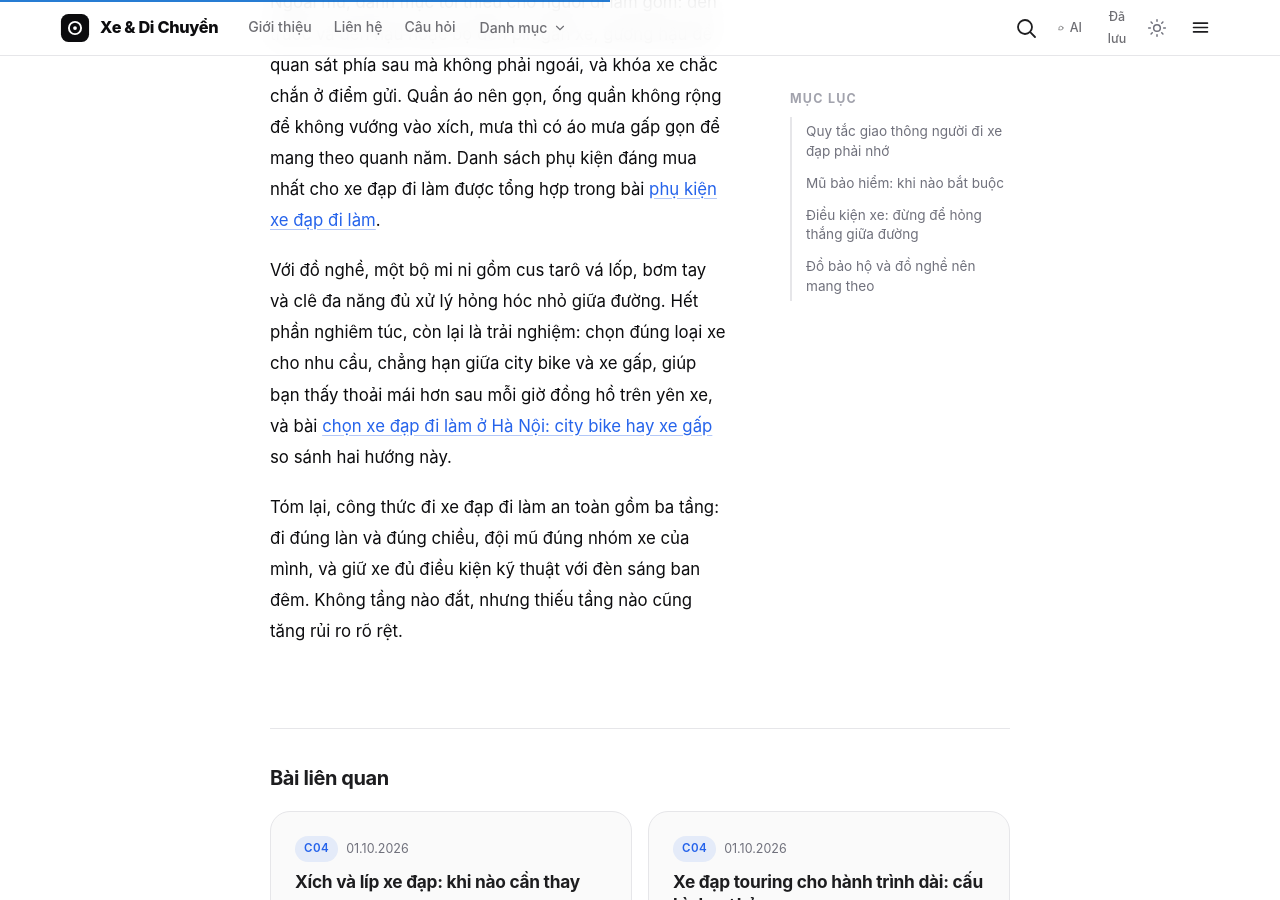
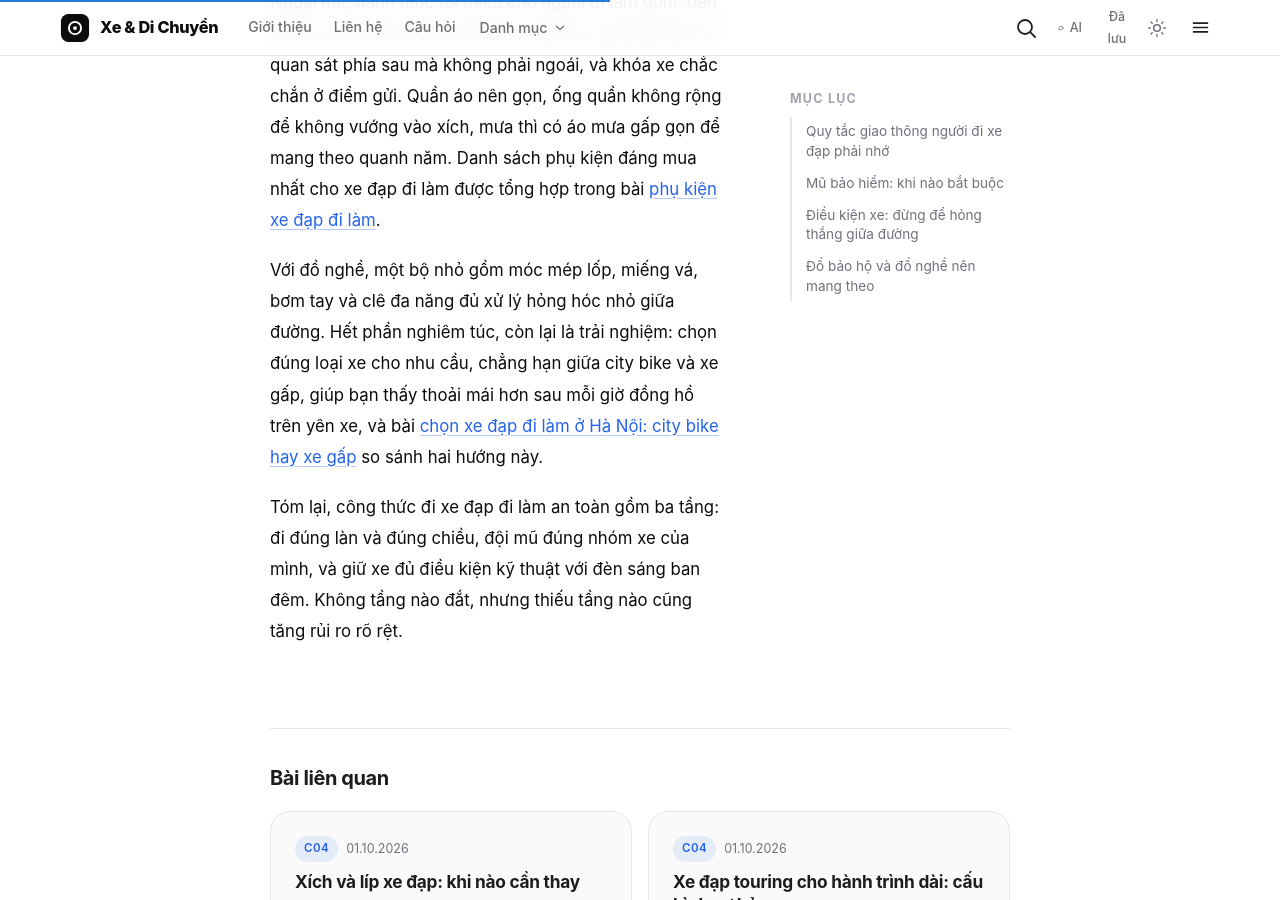
Before and after one commit to codeappweb/lab, a Jekyll site: the page built from _posts/2026-10-01-di-xe-dap-di-lam-an-toan-do-bao-ho-va-luat-giao-thong.md, in a window 1280 px wide and 900 px high, scrolled down 2656 px. Built offline with Jekyll 4.4.1, drawn with Linux system fonts in a browser that asks for light colours.

Commit message:
repair(C04-0011): sửa cụm từ lỗi trong phần đồ nghề

```diff
--- a/_posts/2026-10-01-di-xe-dap-di-lam-an-toan-do-bao-ho-va-luat-giao-thong.md
+++ b/_posts/2026-10-01-di-xe-dap-di-lam-an-toan-do-bao-ho-va-luat-giao-thong.md
@@ -35,7 +35,8 @@ verification_status: verified
 
 ## Quy tắc giao thông người đi xe đạp phải nhớ
 
-Xe đạp là xe thô sơ, nhưng khi đã tham gia giao thông, bạn vẫn phải tuân theo quy tắc chung: đi bên phải theo chiều đi của mình, đi đúng làn đường và phần đường quy định, chấp hành đèn tín hiệu và biển báo. Phương tiện nào chậm hơn thì đi về bên phải, nên xe đạp không nên tranh làn với xe máy; nếu đường có phần đường hoặc làn dành riêng cho xe thô sơ thì phải đi đúng phần đó. Người điều khiển xe thô sơ phải cho xe đi hàng một, không đi dàn hàng ngang, và khi vào ban đêm phải có báo hiệu sáng ở phía trước và phía sau xe.
+Xe đạp là xe thô sơ, nhưng khi đã tham gia giao thông, bạn vẫn phải tuân theo quy tắc chung: đi bên phải theo chiều đi của mình, đi đúng làn đường và phần đường quy định, chấp hành đèn tín hiệu và biển báo. Phương tiện nào chậm hơn thì đi về bên phải, nên xe đạp không nên tranh làn với xe máy; nếu đường có phần đường hoặc làn dành riêng cho xe thô sơ thì phải đi đúng phần đó. Người điều khiển xe thô sơ phải cho xe đi hàng
+một, không đi dàn hàng ngang, và khi vào ban đêm phải có báo hiệu sáng ở phía trước và phía sau xe.
 
 Hai lỗi phổ biến nhất của người đi xe đạp là đi ngược chiều và cắt qua giao lộ không quan sát. Đi ngược chiều kể cả quãng ngắn cũng bị xử phạt theo Nghị định 168/2024/NĐ-CP, và đáng kể hơn là phần lớn va chạm nghiêm trọng với người đi xe đạp đến từ chính thói quen này. Kỹ năng giữ vị trí, phanh sớm và xử lý giao cắt được trình bày chi tiết trong bài [xe đạp lên vỉa hè và đi trên phố]({{ '/xe-dap-len-via-he-va-di-tren-pho-ky-nang-co-ban/' | relative_url }}).
 
@@ -49,12 +50,13 @@ Với xe đạp thường không có động cơ, luật hiện hành chưa bắ
 
 Xe buộc phải có hệ thống thắng xe hoạt động tốt khi tham gia giao thông; điều khiển xe thô sơ không có thắng xe bị phạt tiền từ 300.000 đến 400.000 đồng. Với xe đạp đi làm, nên kiểm tra phanh, áp suất lốp và xích trước mỗi tuần đi, thay vì chờ tiếng kêu hoặc trượt phanh mới xử lý. Chu kỳ bảo dưỡng cụ thể nằm trong bài [bảo dưỡng xe đạp định kỳ: xích, lốp, phanh]({{ '/bao-duong-xe-dap-dinh-ky-xich-lop-phanh/' | relative_url }}).
 
-Đèn là trang bị cần coi như một phần của xe, không phải phụ kiện tùy chọn. Đi ban đêm không có báo hiệu sáng vừa vi phạm quy tắc giao thông, vừa là cách nhanh nhất để xe máy phía sau không nhìn thấy bạn kịp thời.
+Đèn là trang bị cần coi như một phần của xe, không phải phụ kiện tùy chọn. Đi ban đêm không có báo hiệu sáng vừa vi
+ phạm quy tắc giao thông, vừa là cách nhanh nhất để xe máy phía sau không nhìn thấy bạn kịp thời.
 
 ## Đồ bảo hộ và đồ nghề nên mang theo
 
 Ngoài mũ, danh mục tối thiểu cho người đi làm gồm: đèn trước và đèn hậu hoặc bộ đèn pin gắn xe, gương hậu để quan sát phía sau mà không phải ngoái, và khóa xe chắc chắn ở điểm gửi. Quần áo nên gọn, ống quần không rộng để không vướng vào xích, mưa thì có áo mưa gấp gọn để mang theo quanh năm. Danh sách phụ kiện đáng mua nhất cho xe đạp đi làm được tổng hợp trong bài [phụ kiện xe đạp đi làm]({{ '/phu-kien-xe-dap-di-lam-dang-mua-gio-chan-bun-den/' | relative_url }}).
 
-Với đồ nghề, một bộ mi ni gồm cus tarô vá lốp, bơm tay và clê đa năng đủ xử lý hỏng hóc nhỏ giữa đường. Hết phần nghiêm túc, còn lại là trải nghiệm: chọn đúng loại xe cho nhu cầu, chẳng hạn giữa city bike và xe gấp, giúp bạn thấy thoải mái hơn sau mỗi giờ đồng hồ trên yên xe, và bài [chọn xe đạp đi làm ở Hà Nội: city bike hay xe gấp]({{ '/chon-xe-dap-di-lam-o-ha-noi-city-bike-hay-xe-gap/' | relative_url }}) so sánh hai hướng này.
+Với đồ nghề, một bộ nhỏ gồm móc mép lốp, miếng vá, bơm tay và clê đa năng đủ xử lý hỏng hóc nhỏ giữa đường. Hết phần nghiêm túc, còn lại là trải nghiệm: chọn đúng loại xe cho nhu cầu, chẳng hạn giữa city bike và xe gấp, giúp bạn thấy thoải mái hơn sau mỗi giờ đồng hồ trên yên xe, và bài [chọn xe đạp đi làm ở Hà Nội: city bike hay xe gấp]({{ '/chon-xe-dap-di-lam-o-ha-noi-city-bike-hay-xe-gap/' | relative_url }}) so sánh hai hướng này.
 
 Tóm lại, công thức đi xe đạp đi làm an toàn gồm ba tầng: đi đúng làn và đúng chiều, đội mũ đúng nhóm xe của mình, và giữ xe đủ điều kiện kỹ thuật với đèn sáng ban đêm. Không tầng nào đắt, nhưng thiếu tầng nào cũng tăng rủi ro rõ rệt.
```
